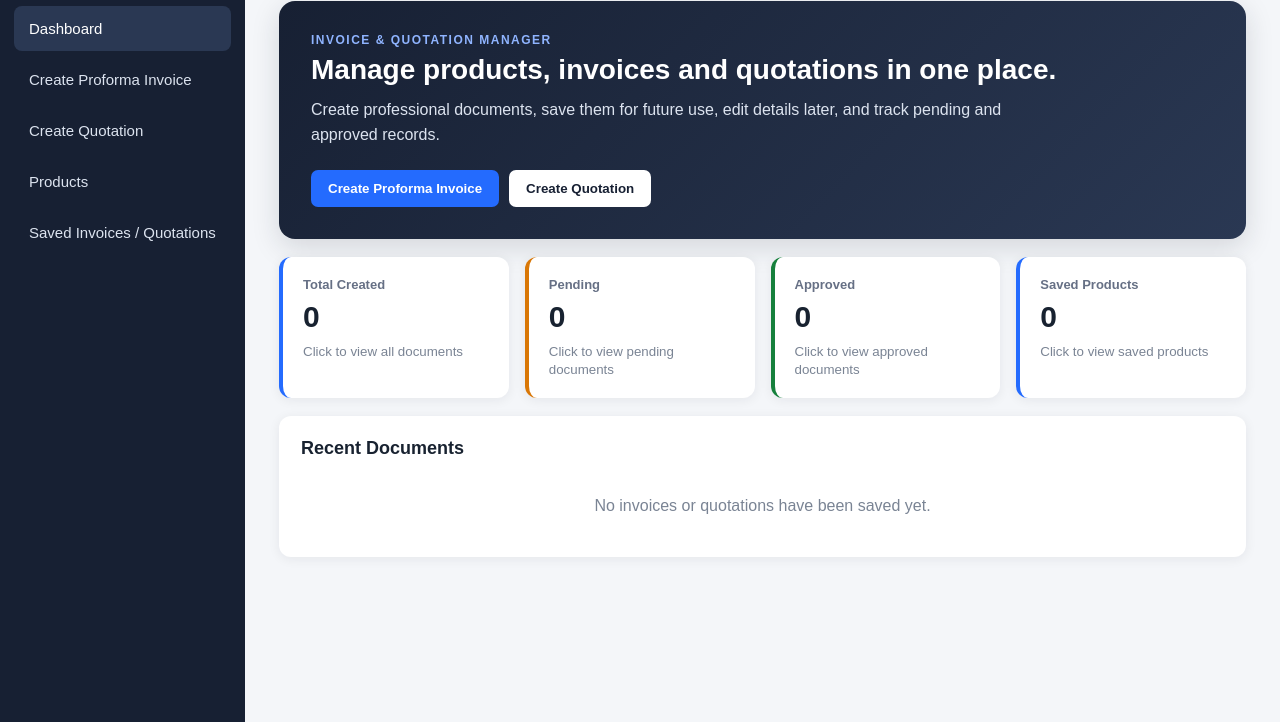
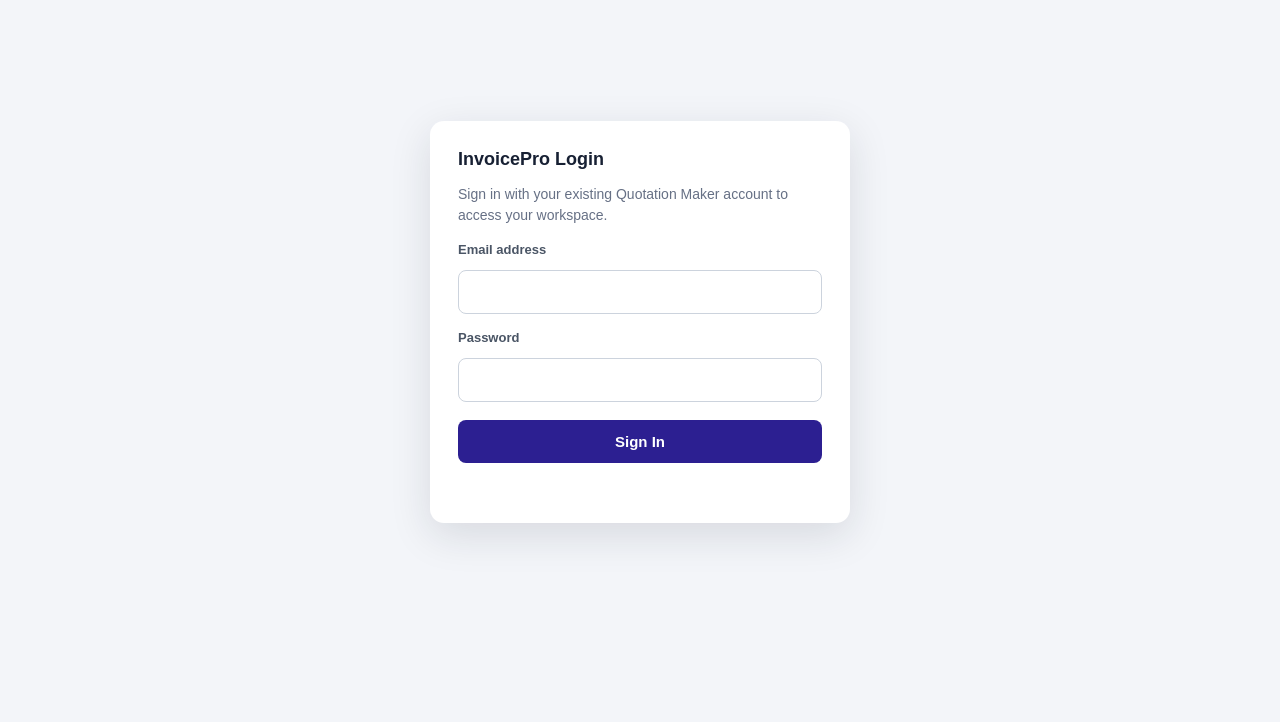
Before and after one commit to aathirakc/INVOICE-PROMAKER, a plain HTML site: page index.html in a window 1280 px wide. Shown: the part 78-800 px from the top of the page. Drawn offline with nearby package versions, Linux system fonts and the light colour scheme.

Commit message:
Add Supabase account sign-in screen

```diff
--- a/index.html
+++ b/index.html
@@ -9,7 +9,7 @@
 <script src="https://cdnjs.cloudflare.com/ajax/libs/html2canvas/1.4.1/html2canvas.min.js"></script>
 </head>
 <body>
-<div class="app">
+<div class="app">\n  <div id="supabase-account-bar" style="display:none"><span id="supabase-account-email"></span><button type="button" id="supabase-signout">Sign out</button></div>
   <aside class="sidebar">
     <div class="brand">Invoice<span>Pro</span></div>
     <button data-page="dashboard" class="nav active">Dashboard</button>
@@ -191,6 +191,70 @@
     "sb_publishable_Aq0VcLCi5Edt9sWaCe1Mbw_pU_9-0CI"
   );
 </script>
+
+<style>
+#supabase-login-overlay{position:fixed;inset:0;z-index:2000000;background:#f3f5f9;display:flex;align-items:center;justify-content:center;padding:20px;font-family:Arial,sans-serif}
+#supabase-login-overlay .login-card{width:min(420px,100%);background:#fff;padding:28px;border-radius:14px;box-shadow:0 12px 40px #17203320}
+#supabase-login-overlay h2{margin:0 0 8px;color:#172033}
+#supabase-login-overlay p{color:#667085;line-height:1.5;font-size:14px}
+#supabase-login-overlay label{display:block;margin:16px 0 6px;font-weight:600;font-size:13px}
+#supabase-login-overlay input{box-sizing:border-box;width:100%;padding:12px;border:1px solid #ccd3dd;border-radius:8px;font-size:16px}
+#supabase-login-overlay button{width:100%;padding:13px;margin-top:18px;border:0;border-radius:8px;background:#2c1f91;color:white;font-weight:700;font-size:15px}
+#supabase-login-message{min-height:20px;color:#b42318;font-size:13px;margin-top:12px}
+#supabase-account-bar{display:flex;justify-content:flex-end;align-items:center;gap:10px;margin:0 0 12px;font-size:12px;color:#667085}
+#supabase-account-bar button{border:1px solid #ccd3dd;background:#fff;border-radius:7px;padding:7px 10px}
+body.supabase-auth-checking .app{visibility:hidden}
+</style>
+<div id="supabase-login-overlay">
+ <form class="login-card" id="supabase-login-form">
+  <h2>InvoicePro Login</h2>
+  <p>Sign in with your existing Quotation Maker account to access your workspace.</p>
+  <label for="supabase-login-email">Email address</label>
+  <input id="supabase-login-email" type="email" autocomplete="username" required>
+  <label for="supabase-login-password">Password</label>
+  <input id="supabase-login-password" type="password" autocomplete="current-password" required>
+  <button id="supabase-login-button" type="submit">Sign In</button>
+  <div id="supabase-login-message" role="status"></div>
+ </form>
+</div>
+
+<script>
+(function(){
+ document.body.classList.add("supabase-auth-checking");
+ const overlay=document.getElementById("supabase-login-overlay");
+ const form=document.getElementById("supabase-login-form");
+ const message=document.getElementById("supabase-login-message");
+ const button=document.getElementById("supabase-login-button");
+ const accountBar=document.getElementById("supabase-account-bar");
+ const emailLabel=document.getElementById("supabase-account-email");
+ function showLogin(){overlay.style.display="flex";accountBar.style.display="none";document.body.classList.remove("supabase-auth-checking");}
+ function showApp(user){overlay.style.display="none";accountBar.style.display="flex";emailLabel.textContent=user.email||"Signed in";document.body.classList.remove("supabase-auth-checking");}
+ async function init(){
+  if(!window.supabaseClient){message.textContent="Secure sign-in could not load. Refresh the page and try again.";showLogin();return;}
+  const {data,error}=await window.supabaseClient.auth.getSession();
+  if(error){message.textContent=error.message;showLogin();return;}
+  if(data.session)showApp(data.session.user);else showLogin();
+  window.supabaseClient.auth.onAuthStateChange((_event,session)=>{if(session)showApp(session.user);else showLogin();});
+ }
+ form.addEventListener("submit",async function(event){
+  event.preventDefault();message.textContent="";button.disabled=true;button.textContent="Signing in…";
+  try{
+   const email=document.getElementById("supabase-login-email").value.trim();
+   const password=document.getElementById("supabase-login-password").value;
+   const {data,error}=await window.supabaseClient.auth.signInWithPassword({email,password});
+   if(error)throw error;
+   showApp(data.user);
+   document.getElementById("supabase-login-password").value="";
+  }catch(error){message.textContent=error.message||"Sign in failed. Check your email and password.";}
+  finally{button.disabled=false;button.textContent="Sign In";}
+ });
+ document.getElementById("supabase-signout").addEventListener("click",async function(){
+  const {error}=await window.supabaseClient.auth.signOut();
+  if(error)alert("Could not sign out: "+error.message);
+ });
+ init().catch(error=>{message.textContent=error.message||"Could not check your login.";showLogin();});
+})();
+</script>
 <script src="app.js"></script>
 </body>
 </html>
```
